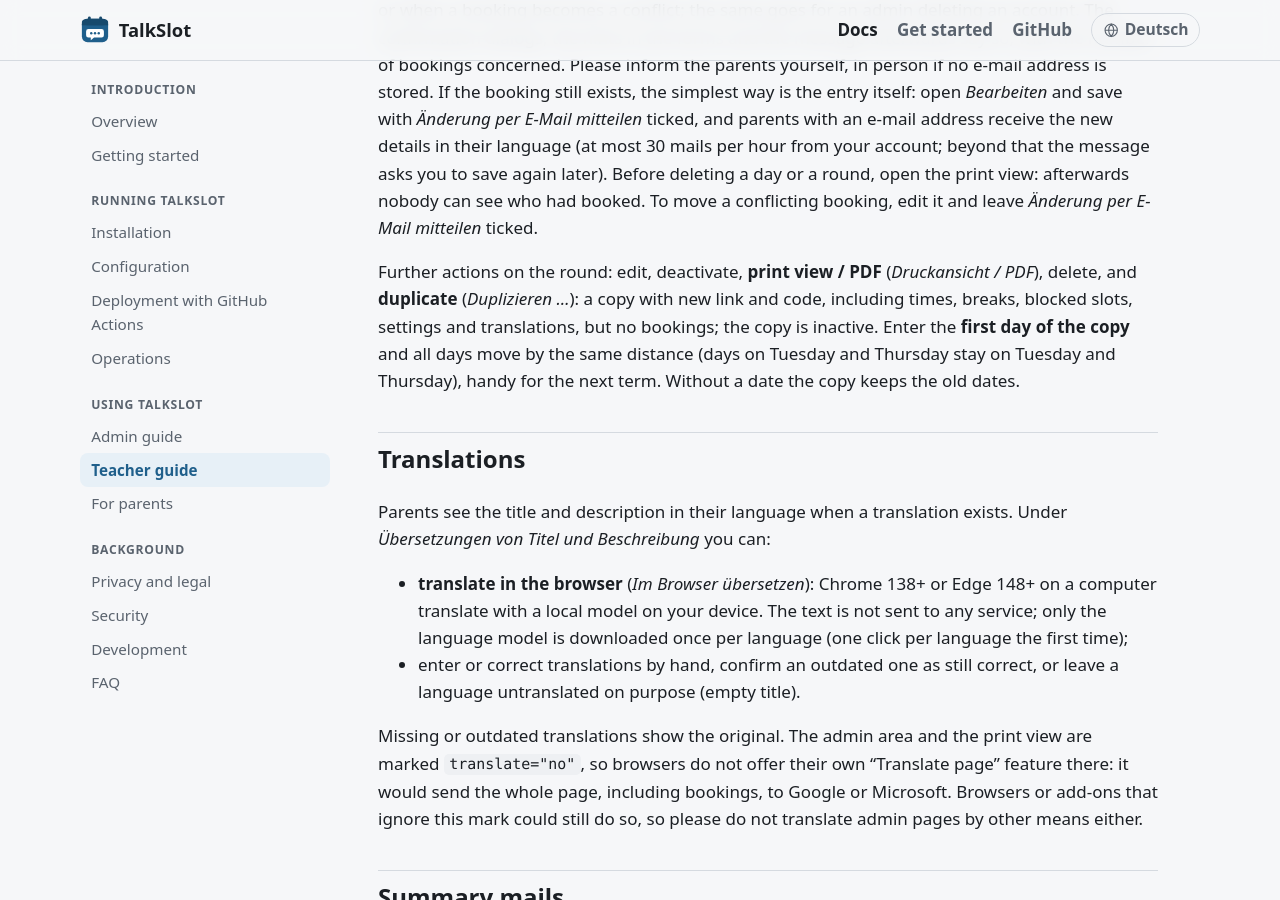
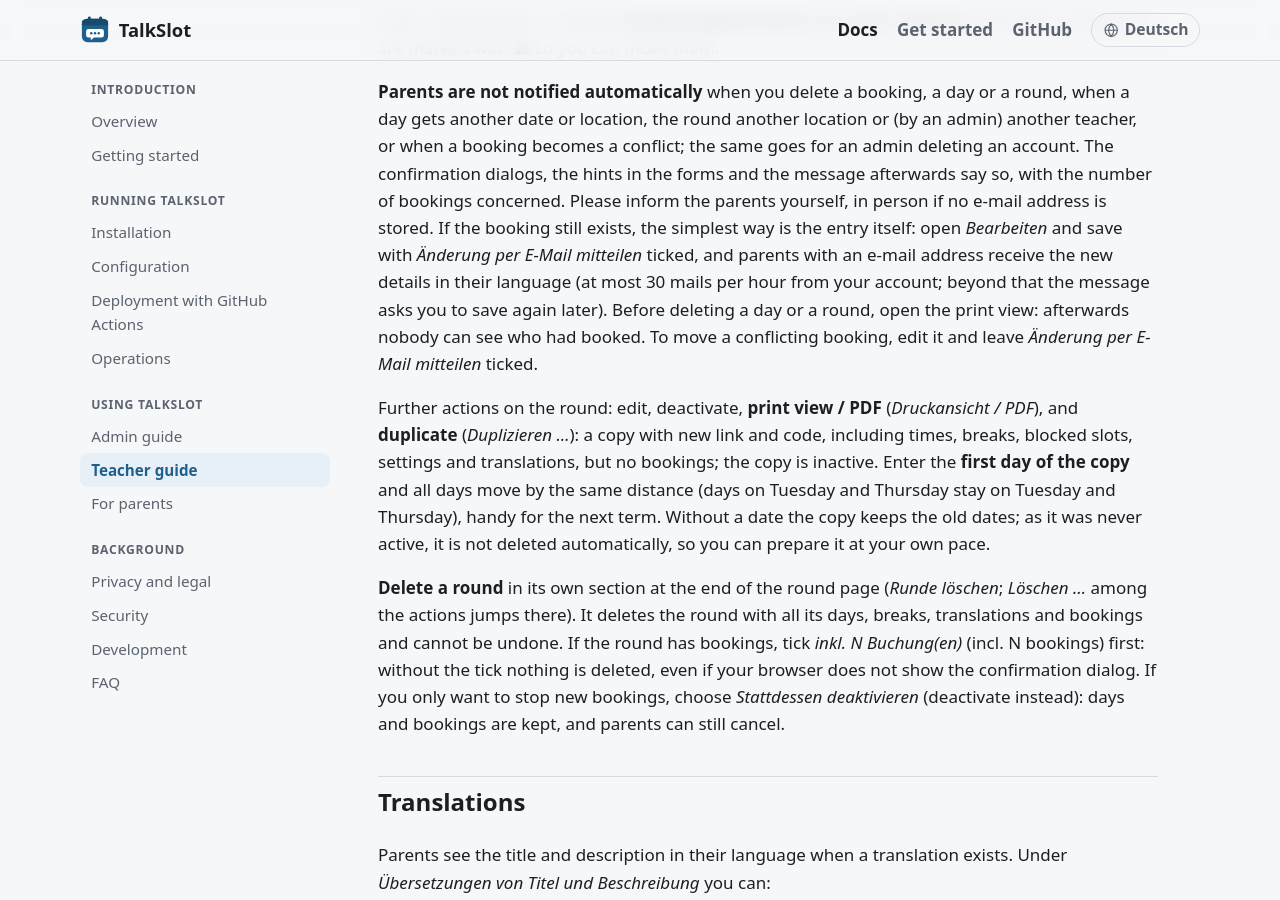
Before and after one commit to skornehl/talkslot, a Jekyll site: the page built from docs/guide/teachers.md, in a window 1280 px wide and 900 px high, scrolled down 5121 px. Built offline with Jekyll 4.4.1, drawn with Linux system fonts in a browser that asks for light colours; some of the changed text lies outside the part shown.

Commit message:
docs: deleting rounds and the automatic deletion of drafts
Teacher guide, clean-up schedule, README and landing pages (EN/DE):
only rounds that were in use expire, the round page shows the deletion
date, deleting a round with bookings needs the extra tick.

```diff
--- a/docs/de/index.html
+++ b/docs/de/index.html
@@ -98,6 +98,7 @@ description: TalkSlot ist ein freies, datenschutzfreundliches Buchungstool für
         <p>Jede Terminrunde zeigt Link, Rundencode und Einladungstext, darunter jeden Tag mit seinen Pausen und allen Buchungen. Termine lassen sich sperren, Buchungen bearbeiten, verschieben oder von Hand eintragen. Vor dem Löschen und beim Verlegen eines Tages sagen Dialoge und Hinweise klar, dass die Eltern noch selbst informiert werden müssen.</p>
         <ul>
           <li>Geänderte Zeiten löschen nie eine Buchung; Konflikte werden markiert</li>
+          <li>Eine Runde mit Buchungen lässt sich nur mit zusätzlichem Haken löschen; abgelaufene Runden zeigen, wann sie gelöscht werden, Entwürfe bleiben</li>
           <li>Druckansicht pro Runde oder Tag, auch als PDF</li>
           <li>Titel und Beschreibungen werden im Browser der Lehrkraft übersetzt, ohne Text irgendwohin zu senden</li>
         </ul>
--- a/docs/guide/teachers.md
+++ b/docs/guide/teachers.md
@@ -29,7 +29,11 @@ the German ones, with the English label in brackets.
 - **Deadlines**: booking closes *N* hours before a slot (*Buchungsschluss*), parents can change or cancel
   until *N* hours before (*Ändern/Absagen bis*).
 - **Delete after** (*Runde löschen nach Ablauf*): hours after the last day, 24 by default, empty = never.
-  Bookings are deleted the day after the appointment either way.
+  Bookings are deleted the day after the appointment either way. Only a round that was in use expires:
+  one that was active at some point or got an entry from you. A round that was never active, e.g. a copy
+  that still has the old dates, is kept until you use or delete it (*Noch nie aktiv: wird nicht
+  automatisch gelöscht*). The round page shows the date of the deletion (*Runde wird am … gelöscht*); an
+  expired round also says how to keep it: add a day from today on, or clear this field.
 - **Reminder** (*Eltern am Vorabend an ihren Termin erinnern*, on by default): parents who gave an e-mail
   address get a reminder the evening before, with the link to cancel. Who booked on that same day gets
   none, as the confirmation has just been sent.
@@ -90,11 +94,19 @@ account; beyond that the message asks you to save again later). Before deleting
 print view: afterwards nobody can see who had booked. To move a conflicting booking, edit it and leave
 *Änderung per E-Mail mitteilen* ticked.
 
-Further actions on the round: edit, deactivate, **print view / PDF** (*Druckansicht / PDF*), delete, and
+Further actions on the round: edit, deactivate, **print view / PDF** (*Druckansicht / PDF*), and
 **duplicate** (*Duplizieren …*): a copy with new link and code, including times, breaks, blocked slots,
 settings and translations, but no bookings; the copy is inactive. Enter the **first day of the copy** and
 all days move by the same distance (days on Tuesday and Thursday stay on Tuesday and Thursday), handy for
-the next term. Without a date the copy keeps the old dates.
+the next term. Without a date the copy keeps the old dates; as it was never active, it is not deleted
+automatically, so you can prepare it at your own pace.
+
+**Delete a round** in its own section at the end of the round page (*Runde löschen*; *Löschen …* among the
+actions jumps there). It deletes the round with all its days, breaks, translations and bookings and
+cannot be undone. If the round has bookings, tick *inkl. N Buchung(en)* (incl. N bookings) first: without
+the tick nothing is deleted, even if your browser does not show the confirmation dialog. If you only want
+to stop new bookings, choose *Stattdessen deaktivieren* (deactivate instead): days and bookings are kept,
+and parents can still cancel.
 
 ## Translations
 
--- a/docs/index.html
+++ b/docs/index.html
@@ -98,6 +98,7 @@ description: TalkSlot is a free, privacy-friendly booking tool for parent-teache
         <p>Each round shows its link, round code and invitation text, then every day with its breaks and all bookings. Slots can be blocked, bookings edited, moved or added by hand. Before deleting and when a day is moved, dialogs and hints say clearly that the parents still need to be told.</p>
         <ul>
           <li>Changing times never deletes a booking; conflicts are flagged</li>
+          <li>Deleting a round with bookings needs an extra tick; expired rounds show when they will be deleted, drafts are kept</li>
           <li>Print view per round or day, also as PDF</li>
           <li>Titles and descriptions translated in the teacher's browser, without sending text anywhere</li>
         </ul>
```
Also changed, not shown: docs/de/guide/operations.md (+1 -1 lines), docs/de/guide/teachers.md (+14 -2 lines), docs/guide/operations.md (+1 -1 lines), README.md.
